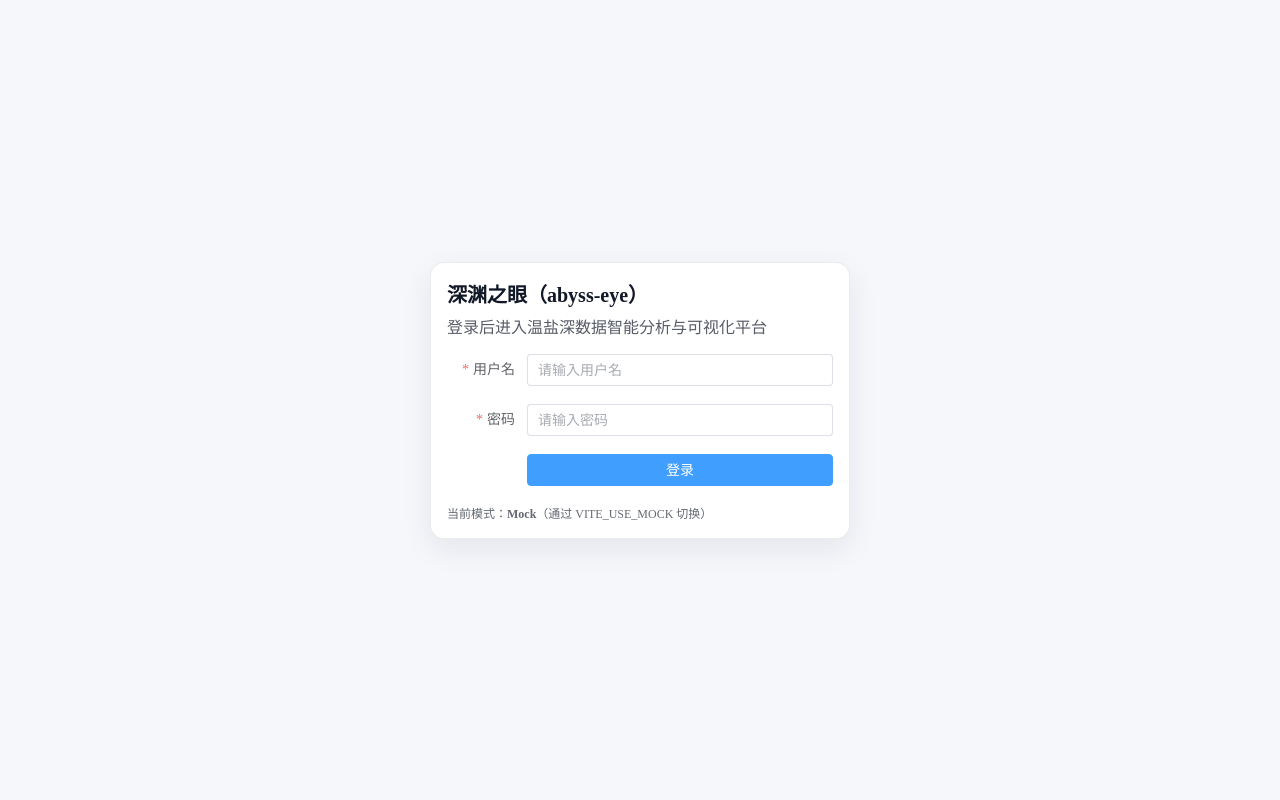
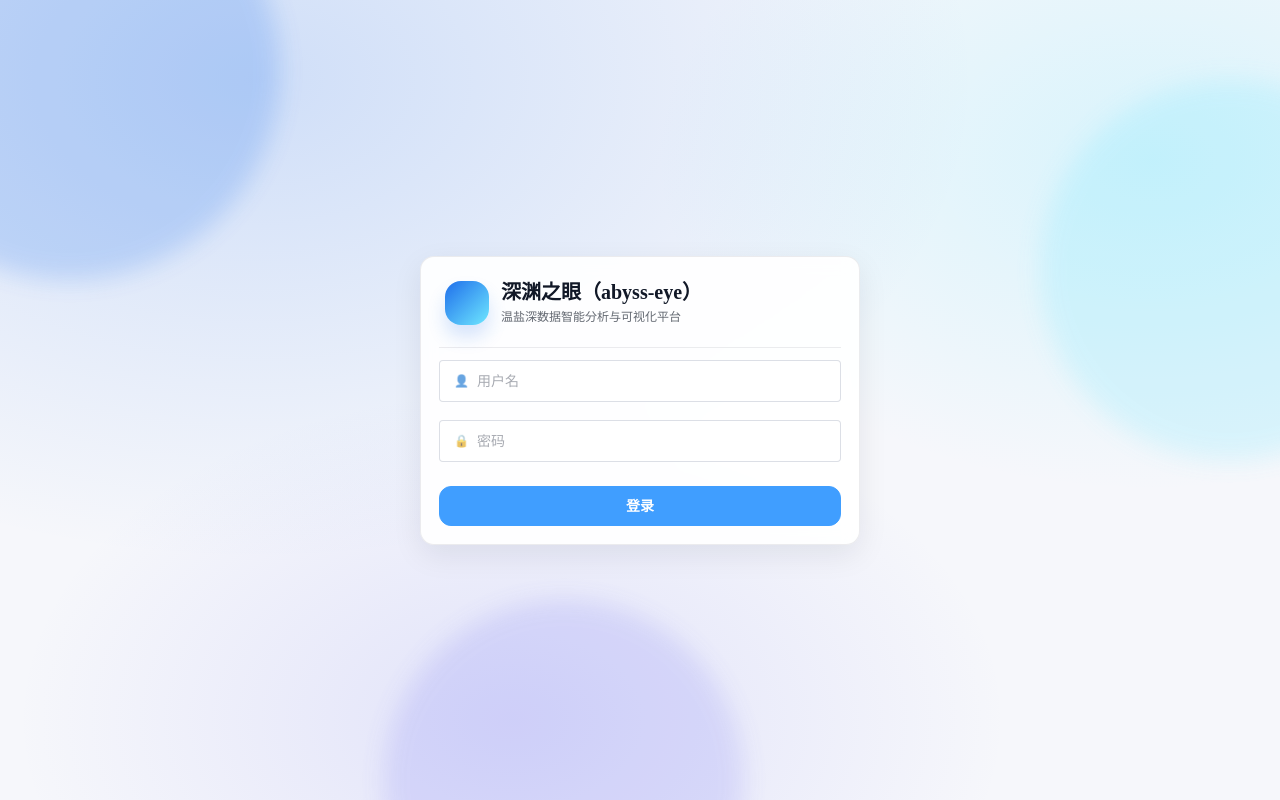
Before and after one commit to shy20051208-spec/The-Eye-of-the-Deep-Sea, a Vue app: page /login in a window 1280 px wide. Built offline with nearby package versions, Linux system fonts and the light colour scheme.

Commit message:
style: polish layout and pages

```diff
--- a/src/layout/MainLayout.vue
+++ b/src/layout/MainLayout.vue
@@ -1,59 +1,55 @@
 <template>
-  <el-container style="height: 100%; background: var(--bg);">
-    <el-aside width="240px" style="padding: 14px;">
-      <div class="card" style="height: calc(100vh - 28px); display:flex; flex-direction:column; padding: 14px;">
-        <!-- 品牌区 -->
-        <div style="display:flex;align-items:center;gap:10px;padding:6px 8px;">
-          <div style="width:34px;height:34px;border-radius:12px; background: linear-gradient(135deg,#1f6feb,#6ee7ff); box-shadow: 0 10px 18px rgba(31,111,235,.18);"></div>
-          <div>
-            <div style="font-weight:800; font-size:16px; line-height: 1.1;">深渊之眼</div>
-            <div class="muted" style="font-size:12px;">abyss-eye</div>
-          </div>
+  <el-container class="layout">
+    <!-- Sidebar -->
+    <el-aside class="sider" width="240px">
+      <div class="brand">
+        <div class="brand__logo">A</div>
+        <div class="brand__text">
+          <div class="brand__name">深渊之眼</div>
+          <div class="brand__sub">abyss-eye</div>
         </div>
+      </div>
 
-        <div class="hr"></div>
+      <el-menu class="menu" :default-active="active" router>
+        <el-menu-item index="/dashboard">
+          <span>可视化展示</span>
+        </el-menu-item>
+        <el-menu-item index="/upload">
+          <span>数据上传</span>
+        </el-menu-item>
+      </el-menu>
 
-        <!-- 菜单 -->
-        <el-menu
-          :default-active="active"
-          router
-          style="border:none; background: transparent;"
-        >
-          <el-menu-item index="/dashboard">可视化展示</el-menu-item>
-          <el-menu-item index="/upload">数据上传</el-menu-item>
-        </el-menu>
-
-        <div style="flex:1;"></div>
-
-        <!-- 底部小信息 -->
-        <div class="muted" style="font-size:12px; padding: 8px;">
-          后端默认：localhost:8081
-        </div>
+      <div class="sider__footer">
+        <div class="sider__hint">Mock / Real 可在 .env 切换</div>
       </div>
     </el-aside>
 
-    <el-container style="padding: 14px 14px 14px 0;">
-      <el-header style="height:auto; padding:0; background: transparent;">
-        <div class="card" style="display:flex;align-items:center;justify-content:space-between; padding: 12px 14px;">
-          <div>
-            <div style="font-weight:800; font-size:16px;">深渊探测温盐深数据智能分析与可视化平台</div>
-            <div class="muted" style="font-size:12px; margin-top:2px;">Temperature · Salinity · Depth</div>
+    <!-- Main -->
+    <el-container>
+      <el-header class="header">
+        <div class="header__left">
+          <div class="header__title">深渊探测温盐深数据智能分析与可视化平台</div>
+          <div class="header__badge">{{ envBadge }}</div>
+        </div>
+
+        <div class="header__right">
+          <div class="user">
+            <div class="user__avatar">{{ (auth.username || "U").slice(0, 1).toUpperCase() }}</div>
+            <div class="user__meta">
+              <div class="user__name">{{ auth.username || "用户" }}</div>
+              <div class="user__sub">在线</div>
+            </div>
           </div>
-
-          <div style="display:flex;align-items:center;gap:10px;">
-            <el-tag type="info" effect="light">{{ auth.username || "用户" }}</el-tag>
-            <el-button size="small" type="danger" plain @click="onLogout">退出</el-button>
-          </div>
+          <el-button size="small" @click="onLogout">退出</el-button>
         </div>
       </el-header>
 
-      <el-main style="padding: 14px 0 0 0; background: transparent;">
+      <el-main class="main">
         <router-view />
       </el-main>
     </el-container>
   </el-container>
 </template>
-
 
 <script setup lang="ts">
 import { computed } from "vue";
@@ -66,8 +62,191 @@ const auth = useAuthStore();
 
 const active = computed(() => route.path);
 
+const envBadge = computed(() => {
+  // 使用你 main.ts 里 define 的 __APP_ENV__（没有也不影响显示）
+  try {
+    return typeof __APP_ENV__ === "string" ? __APP_ENV__ : "env";
+  } catch {
+    return "env";
+  }
+});
+
 function onLogout() {
   auth.logout();
   router.replace("/login");
 }
 </script>
+
+<style scoped>
+.layout {
+  height: 100%;
+  background: #f6f7fb;
+}
+
+/* Sidebar */
+.sider {
+  height: 100%;
+  background: linear-gradient(180deg, #0b1220, #0a1020);
+  border-right: 1px solid rgba(255, 255, 255, 0.06);
+  display: flex;
+  flex-direction: column;
+}
+
+.brand {
+  display: flex;
+  align-items: center;
+  gap: 12px;
+  padding: 18px 16px 14px 16px;
+}
+
+.brand__logo {
+  width: 38px;
+  height: 38px;
+  border-radius: 12px;
+  background: linear-gradient(135deg, rgba(59, 130, 246, 1), rgba(34, 211, 238, 1));
+  color: #fff;
+  font-weight: 900;
+  display: flex;
+  align-items: center;
+  justify-content: center;
+  box-shadow: 0 12px 24px rgba(59, 130, 246, 0.22);
+}
+
+.brand__name {
+  color: rgba(255, 255, 255, 0.92);
+  font-weight: 900;
+  font-size: 16px;
+  line-height: 1.2;
+}
+
+.brand__sub {
+  margin-top: 2px;
+  color: rgba(255, 255, 255, 0.5);
+  font-weight: 700;
+  font-size: 12px;
+  letter-spacing: 0.04em;
+}
+
+.menu {
+  background: transparent;
+  border-right: none;
+  padding: 6px 10px;
+}
+
+:deep(.el-menu-item) {
+  margin: 6px 6px;
+  border-radius: 12px;
+  color: rgba(255, 255, 255, 0.78);
+}
+
+:deep(.el-menu-item:hover) {
+  background: rgba(255, 255, 255, 0.06);
+  color: rgba(255, 255, 255, 0.92);
+}
+
+:deep(.el-menu-item.is-active) {
+  background: rgba(59, 130, 246, 0.18);
+  color: rgba(255, 255, 255, 0.96);
+  position: relative;
+}
+
+:deep(.el-menu-item.is-active::before) {
+  content: "";
+  position: absolute;
+  left: 8px;
+  top: 10px;
+  bottom: 10px;
+  width: 4px;
+  border-radius: 999px;
+  background: rgba(59, 130, 246, 1);
+}
+
+.sider__footer {
+  margin-top: auto;
+  padding: 12px 16px 16px 16px;
+}
+
+.sider__hint {
+  font-size: 12px;
+  color: rgba(255, 255, 255, 0.45);
+}
+
+/* Header */
+.header {
+  display: flex;
+  align-items: center;
+  justify-content: space-between;
+  gap: 12px;
+  height: 64px;
+  border-bottom: 1px solid rgba(15, 23, 42, 0.06);
+  background: rgba(255, 255, 255, 0.85);
+  backdrop-filter: blur(10px);
+}
+
+.header__left {
+  display: flex;
+  align-items: center;
+  gap: 10px;
+  min-width: 0;
+}
+
+.header__title {
+  font-weight: 900;
+  color: rgba(15, 23, 42, 0.9);
+  white-space: nowrap;
+  overflow: hidden;
+  text-overflow: ellipsis;
+}
+
+.header__badge {
+  font-size: 12px;
+  font-weight: 800;
+  color: rgba(59, 130, 246, 1);
+  background: rgba(59, 130, 246, 0.12);
+  padding: 4px 10px;
+  border-radius: 999px;
+}
+
+.header__right {
+  display: flex;
+  align-items: center;
+  gap: 12px;
+}
+
+.user {
+  display: flex;
+  align-items: center;
+  gap: 10px;
+}
+
+.user__avatar {
+  width: 34px;
+  height: 34px;
+  border-radius: 12px;
+  background: rgba(15, 23, 42, 0.06);
+  display: flex;
+  align-items: center;
+  justify-content: center;
+  font-weight: 900;
+  color: rgba(15, 23, 42, 0.8);
+}
+
+.user__name {
+  font-weight: 800;
+  color: rgba(15, 23, 42, 0.9);
+  line-height: 1.1;
+}
+
+.user__sub {
+  font-size: 12px;
+  color: rgba(15, 23, 42, 0.5);
+  font-weight: 700;
+  margin-top: 2px;
+}
+
+/* Main */
+.main {
+  background: #f6f7fb;
+  padding: 14px;
+}
+</style>
--- a/src/pages/Login.vue
+++ b/src/pages/Login.vue
@@ -1,27 +1,52 @@
 <template>
-  <div style="height:100%;display:flex;align-items:center;justify-content:center;background:#f6f7fb;padding:16px;">
-    <div class="card" style="width:420px;">
-      <div style="font-size:20px;font-weight:800;margin-bottom:6px;">深渊之眼（abyss-eye）</div>
-      <div style="opacity:.7;margin-bottom:16px;">登录后进入温盐深数据智能分析与可视化平台</div>
+  <div class="login-wrap">
+    <div class="bg-blobs" aria-hidden="true">
+      <div class="blob b1"></div>
+      <div class="blob b2"></div>
+      <div class="blob b3"></div>
+    </div>
 
-      <el-form :model="form" :rules="rules" ref="formRef" label-width="80px">
-        <el-form-item label="用户名" prop="username">
-          <el-input v-model="form.username" placeholder="请输入用户名" />
-        </el-form-item>
-        <el-form-item label="密码" prop="password">
-          <el-input v-model="form.password" placeholder="请输入密码" type="password" show-password />
+    <div class="login-card card">
+      <div class="brand">
+        <div class="logo"></div>
+        <div>
+          <div class="title">深渊之眼（abyss-eye）</div>
+          <div class="sub muted">温盐深数据智能分析与可视化平台</div>
+        </div>
+      </div>
+
+      <div class="hr"></div>
+
+      <el-form :model="form" :rules="rules" ref="formRef" label-width="0px" @keyup.enter="onSubmit">
+        <el-form-item prop="username">
+          <el-input v-model="form.username" placeholder="用户名" size="large" clearable>
+            <template #prefix>
+              <span class="muted" style="font-size:12px;">👤</span>
+            </template>
+          </el-input>
         </el-form-item>
 
-        <el-form-item>
-          <el-button type="primary" :loading="loading" style="width:100%" @click="onSubmit">
-            登录
-          </el-button>
+        <el-form-item prop="password">
+          <el-input
+            v-model="form.password"
+            placeholder="密码"
+            type="password"
+            show-password
+            size="large"
+            clearable
+          >
+            <template #prefix>
+              <span class="muted" style="font-size:12px;">🔒</span>
+            </template>
+          </el-input>
         </el-form-item>
+
+        <el-button class="login-btn" type="primary" :loading="loading" size="large" @click="onSubmit">
+          登录
+        </el-button>
       </el-form>
 
-      <div style="opacity:.65;font-size:12px;">
-        当前模式：<b>{{ useMock ? "Mock" : "Real API" }}</b>（通过 VITE_USE_MOCK 切换）
-      </div>
+
     </div>
   </div>
 </template>
@@ -33,11 +58,11 @@ import { ElMessage } from "element-plus";
 import { apiLogin } from "@/api";
 import { useAuthStore } from "@/store";
 import { useRouter } from "vue-router";
-import { USE_MOCK } from "@/mock";
+
 
 const router = useRouter();
 const auth = useAuthStore();
-const useMock = USE_MOCK;
+
 
 const form = reactive({ username: "", password: "" });
 const formRef = ref<FormInstance>();
@@ -62,3 +87,83 @@ async function onSubmit() {
   }
 }
 </script>
+
+<style scoped>
+.login-wrap{
+  height: 100%;
+  min-height: 100vh;
+  display:flex;
+  align-items:center;
+  justify-content:center;
+  padding: 18px;
+  position: relative;
+  background: radial-gradient(1200px 800px at 20% 10%, rgba(31,111,235,.18), transparent 60%),
+              radial-gradient(900px 600px at 90% 20%, rgba(110,231,255,.22), transparent 55%),
+              radial-gradient(900px 600px at 40% 90%, rgba(99,102,241,.14), transparent 55%),
+              var(--bg);
+  overflow:hidden;
+}
+
+.bg-blobs{ position:absolute; inset:0; pointer-events:none; }
+.blob{
+  position:absolute;
+  filter: blur(12px);
+  opacity: .7;
+  border-radius: 999px;
+}
+.b1{ width: 420px; height: 420px; left: -140px; top: -140px; background: rgba(31,111,235,.28); }
+.b2{ width: 380px; height: 380px; right: -140px; top: 80px; background: rgba(110,231,255,.28); }
+.b3{ width: 360px; height: 360px; left: 30%; bottom: -160px; background: rgba(99,102,241,.22); }
+
+.login-card{
+  width: 440px;
+  padding: 18px;
+  position: relative;
+  backdrop-filter: blur(8px);
+}
+
+.brand{
+  display:flex;
+  align-items:center;
+  gap: 12px;
+  padding: 6px 6px 10px 6px;
+}
+
+.logo{
+  width: 44px;
+  height: 44px;
+  border-radius: 16px;
+  background: linear-gradient(135deg,#1f6feb,#6ee7ff);
+  box-shadow: 0 12px 18px rgba(31,111,235,.18);
+}
+
+.title{
+  font-size: 20px;
+  font-weight: 900;
+  line-height: 1.1;
+}
+
+.sub{
+  margin-top: 4px;
+  font-size: 12px;
+}
+
+.login-btn{
+  width: 100%;
+  margin-top: 6px;
+  border-radius: 12px;
+  font-weight: 800;
+}
+
+.foot{
+  margin-top: 12px;
+  font-size: 12px;
+  text-align:center;
+}
+.foot code{
+  padding: 1px 6px;
+  border-radius: 8px;
+  background: rgba(17,24,39,.06);
+  border: 1px solid rgba(17,24,39,.08);
+}
+</style>
```
Also changed, not shown: src/pages/Dashboard.vue (+32 -12 lines).
